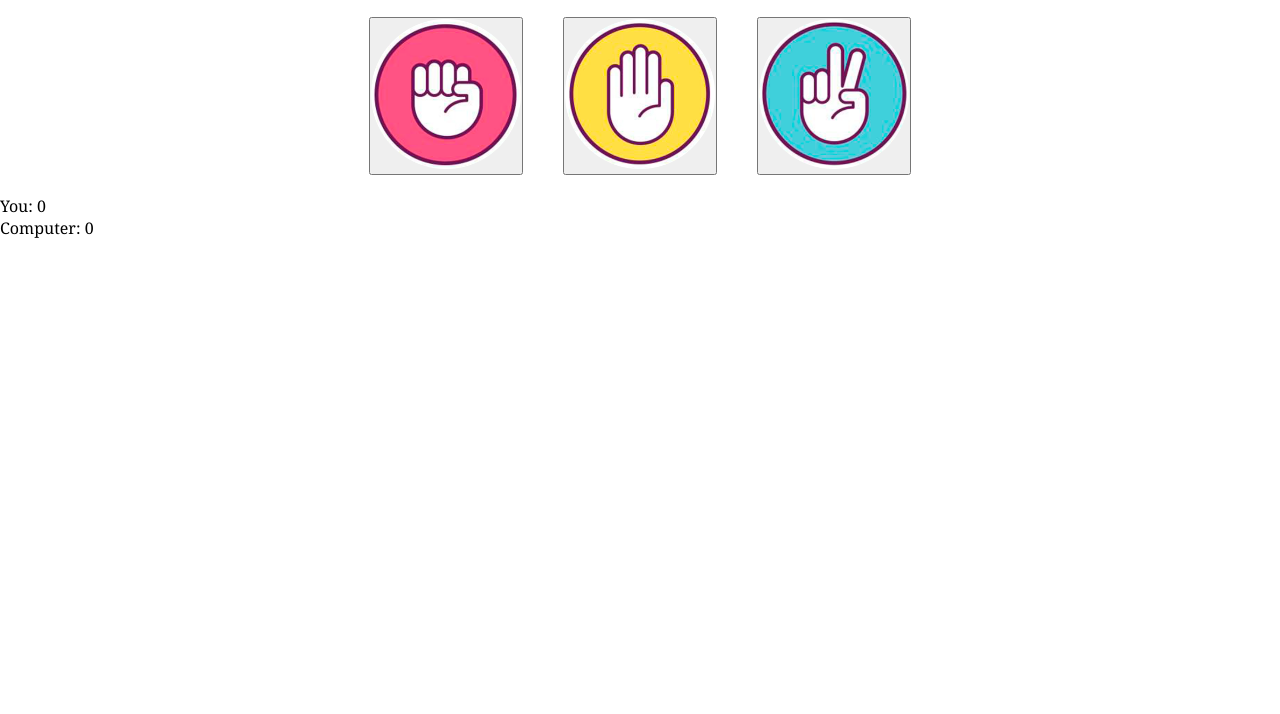
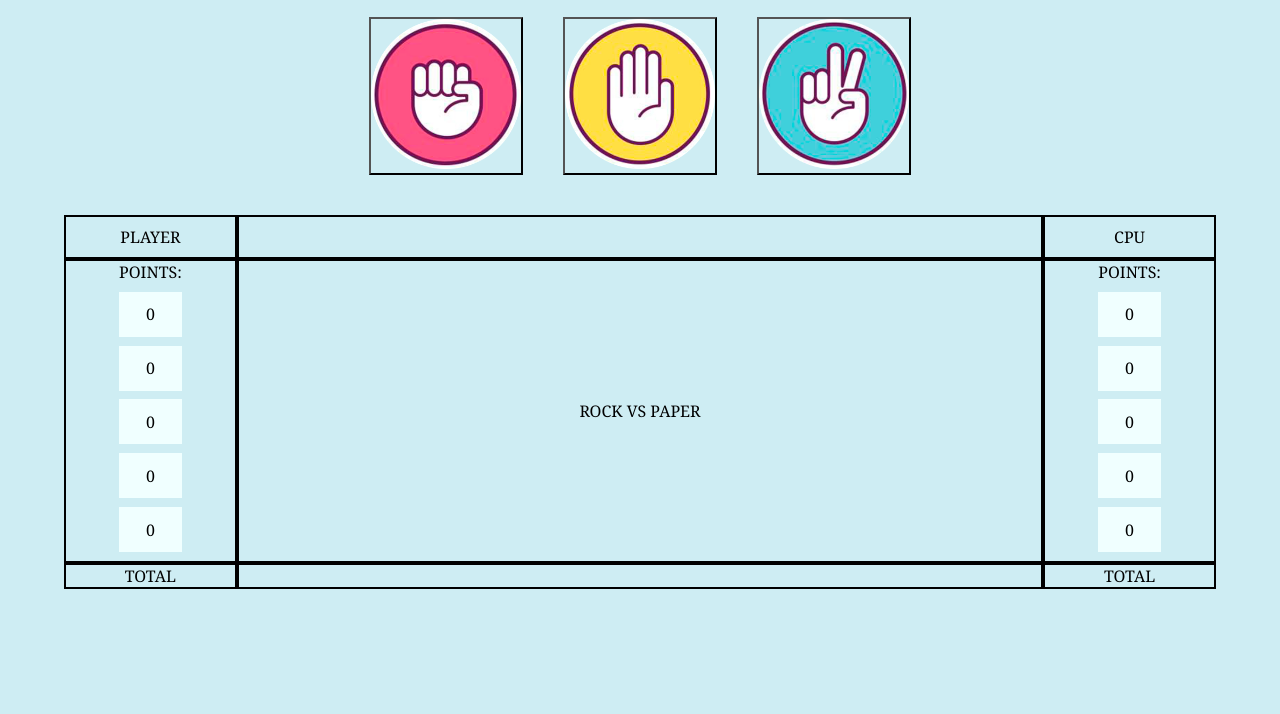
Before and after one commit to LangLucas/Rock-Paper-Scissors, a plain HTML site: page index.html in a window 1280 px wide. Shown: the part 86-800 px from the top of the page. Drawn offline with Linux system fonts and the light colour scheme.

Commit message:
New Update

```diff
--- a/index.html
+++ b/index.html
@@ -22,14 +22,59 @@
             <img src="./img/Scissors.png" alt="">
         </button>
     </div>
+
     <div class="game">
-        <div>You:
-            <span>0</span>
+        <div class="box b1">
+            PLAYER
         </div>
-        <div>Computer:
-            <span>0</span>
+        <div class="box b2">
+
         </div>
+        <div class="box b3">
+            CPU
+        </div>
+        <div class="box b4">
+            <div>POINTS:</div>
+            <div class="number">0</div>
+            <div class="number">0</div>
+            <div class="number">0</div>
+            <div class="number">0</div>
+            <div class="number">0</div>
+        </div>
+        <div class="box b5">
+            ROCK VS PAPER
+        </div>
+        <div class="box b6">
+            <div>POINTS:</div>
+            <div class="number">0</div>
+            <div class="number">0</div>
+            <div class="number">0</div>
+            <div class="number">0</div>
+            <div class="number">0</div>
+        </div>
+        <div class="box b7">
+            TOTAL
+        </div>
+        <div class="box b8">
+
+        </div>
+        <div class="box b9">
+            TOTAL
+        </div>
+
     </div>
+
+
+
+    <!-- <div class="game">
+        <div>You
+            <span id="youPoints">0</span>
+        </div>
+        <div>
+            <span id="cpuPoints">0 </span>
+            Computer
+        </div>
+    </div> -->
 
 
     <script src="./main.js"></script>
--- a/main.css
+++ b/main.css
@@ -2,8 +2,8 @@
     font-family: Georgia, 'Times New Roman', Times, serif;
     margin: 0;
     padding: 0;
+    background-color: #ceedf3;
 }
-
 
 .tittle{
     background-color: #565365;
@@ -13,14 +13,17 @@
     padding: 20px;
     text-align: center;
     color: aliceblue;
+    background-color: dodgerblue;
 }
 
+                              /* SELECCION BOX */
 .selection{
     display: flex;
     flex-direction: row;
     align-items: center;
     justify-content: center;
 }
+
 .btn {
     margin: 20px;
 }
@@ -29,3 +32,47 @@ img{
     width: 150px;
     height: 150px;
 }
+
+                                /* BOX GAME */
+.game{
+    display: grid;
+    grid-template-columns: auto 70% auto;
+    padding: 20px;
+    margin: 0 auto;
+    width: 90%;
+}
+
+.box{
+    border: 2px solid;
+    display: flex;
+    /* align-content: center; */
+    justify-content: center;
+
+
+}
+
+.b1, .b2, .b3 {
+    height: 40px;
+    align-items: center;
+}
+
+.b4, .b5, .b6 {
+    height: 300px;
+}
+
+.b5{
+    align-items: center;
+}
+
+.b6, .b4{
+    display: grid;
+    grid-template-columns: auto;
+}
+
+.number{
+    display: flex;
+    align-items: center;
+    justify-content: center;
+    background-color: azure;
+    height: 45px;
+}
--- a/main.js
+++ b/main.js
@@ -2,6 +2,10 @@ const d = document
 const rock = d.getElementById('rock')
 const paper = d.getElementById('paper')
 const scissors= d.getElementById('scissors')
+const player_span_score = d.getElementById("youPoints")
+const cpu_span_score = d.getElementById("cpuPoints")
+let playerPoints = 0
+let cpuPoints = 0
 
 
 function computerChoice(){
@@ -22,11 +26,40 @@ function userChoice(){
     })
 }
 
+function PlayerWinPoints(){
+    playerPoints = playerPoints + 1
+    player_span_score.innerHTML = playerPoints
+}
+
+function cpuWinPoints(){
+    cpuPoints = cpuPoints + 1
+    cpu_span_score.innerHTML = cpuPoints
+}
+
 function game(choice){
     const cpuChoice = computerChoice()
     console.log("Player Choice ==> ", choice);
     console.log("CPU Choice ==> ", cpuChoice);
+    switch (choice + cpuChoice){
+        case "rockscissors":
+        case "paperrock":
+        case "scissorspaper":
+            console.log("You Win")
+            PlayerWinPoints()
+            break;
+        case "rockrock":
+        case "paperpaper":
+        case "scissorsscissors":
+            console.log("There was a tie!")
+            break;
+        case "rockpaper":
+        case "paperscissors":
+        case "scissorsrock":
+            console.log("You lose!")
+            cpuWinPoints()
+            break;
+    }
+
 }
 
-
 userChoice()
```
